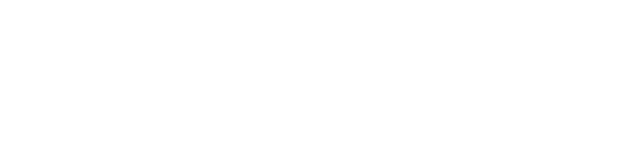
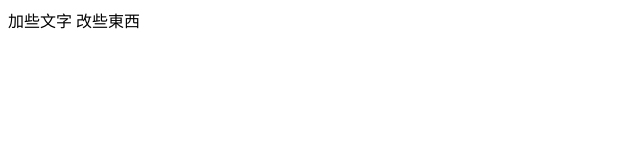
Before and after one commit to FilitovDemo/demo1, a plain HTML site: page index.html in a window 1280 px wide. Shown: the whole page, without its empty margins (0-640 px from the left). Drawn offline with Linux system fonts and the light colour scheme.

Commit message:
測試修改文件後再提交

```diff
--- a/index.html
+++ b/index.html
@@ -2,8 +2,10 @@
 <html lang="zh-Hant">
 <head>
 <meta charset="utf-8">
-<title></title>
+<title>網頁標題</title>
 </head>
 <body>
+加些文字
+改些東西
 </body>
 </html>
```
